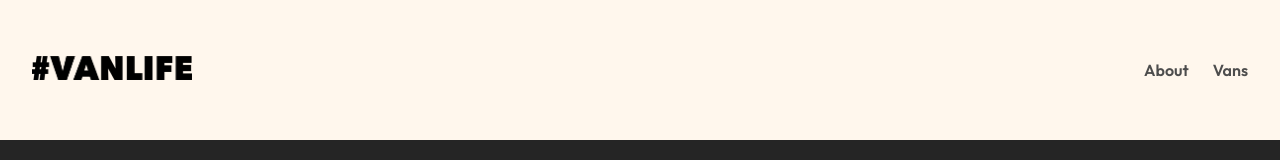
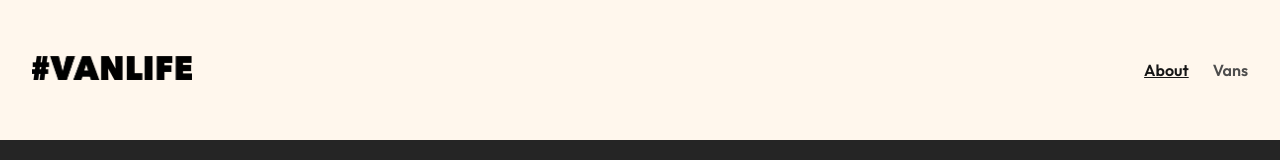
Before and after one commit to Davsan88/vanlife-react-router, a React (Vite) app: page / in a window 1280 px wide. In both pictures the pointer is over the link "About". Shown: the top 160 px of the page. Built offline with nearby package versions, Linux system fonts and the light colour scheme.

Commit message:
Update App.css

```diff
--- a/src/App.css
+++ b/src/App.css
@@ -57,6 +57,14 @@ nav {
     font-weight: 600;
 }
 
+.nav-link:hover {
+    color: #161616;
+    text-decoration: underline;
+}
+
+button:hover {
+    transform: translate(1px, 1px);
+}
 
 footer {
     background-color: var(--color-bg-footer);
```
